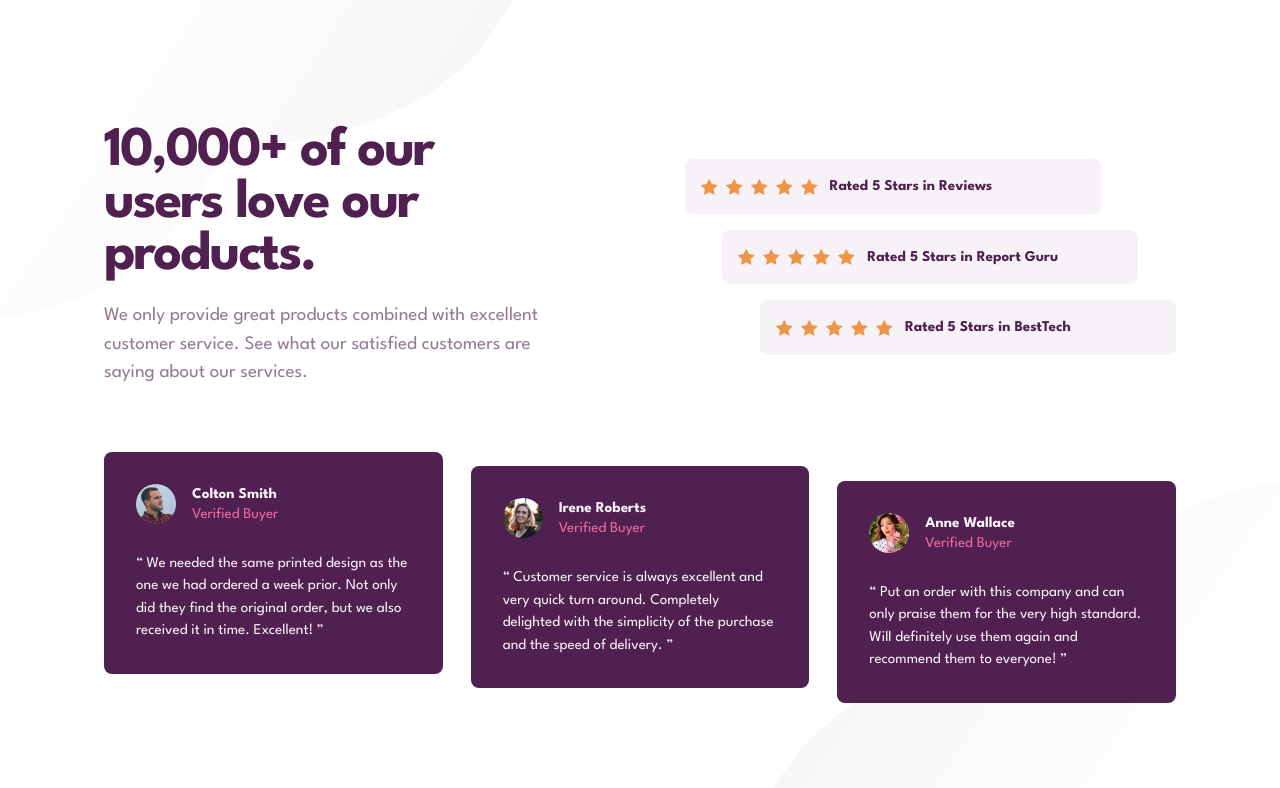
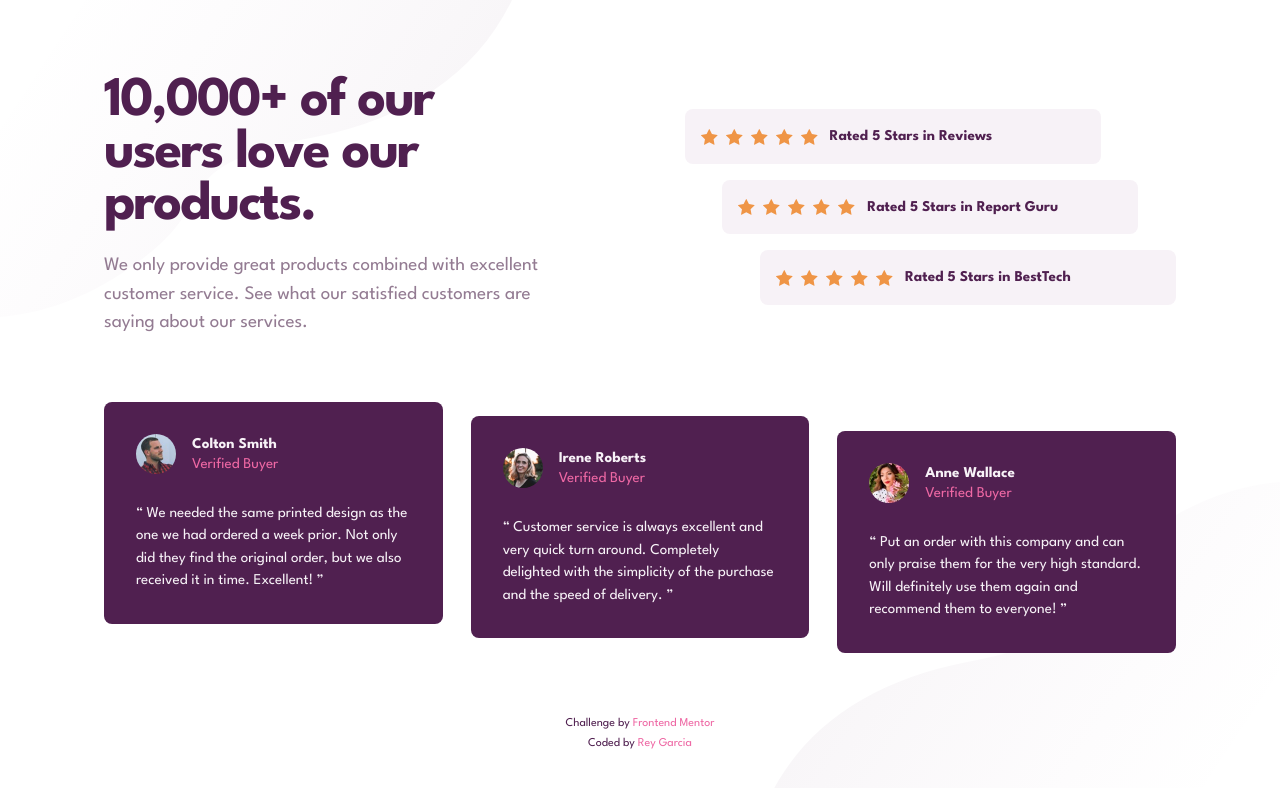
Before and after one commit to brandeth/learn-social-proof-section, a Nuxt app: page / in a window 1280 px wide. Shown: the top 788 px of the page. Built offline with nearby package versions, Linux system fonts and the light colour scheme.

Commit message:
added attribution

```diff
--- a/app.vue
+++ b/app.vue
@@ -1,5 +1,19 @@
 <template>
   <div class="Main">
     <SocialProofSection />
+    <footer>
+      <div class="attribution">
+        <div>
+          Challenge by
+          <a href="https://www.frontendmentor.io?ref=challenge" target="_blank"
+            >Frontend Mentor</a
+          >
+        </div>
+        <div>
+          Coded by
+          <a href="https://github.com/brandeth" target="_blank">Rey Garcia</a>
+        </div>
+      </div>
+    </footer>
   </div>
 </template>
--- a/assets/styles/main.scss
+++ b/assets/styles/main.scss
@@ -116,6 +116,28 @@ h6 {
   background-repeat: no-repeat;
   background-position: top 0% left 100%, bottom 0rem right 100%;
   background-size: 40vw 40vw;
+  gap: 4rem;
+
+  .attribution {
+    display: flex;
+    flex-direction: column;
+    align-items: center;
+    gap: 0.25rem;
+    color: var(--very-dark-magenta);
+    font-size: 0.75rem;
+    line-height: 1rem;
+    text-align: center;
+
+    a {
+      color: var(--soft-pink);
+      transition: all 0.3s ease-in-out;
+      text-decoration-color: transparent;
+    }
+
+    a:hover {
+      text-decoration-color: var(--soft-pink);
+    }
+  }
 }
 
 .SocialProofSection {
@@ -231,8 +253,8 @@ h6 {
 @media screen and (min-width: 997px) {
   .Main {
     // add background image bg-patter-bottom-desktop.svg and bg-pattern-top-desktop.svg
-    background-image: url("../../public/bg-pattern-top-desktop.svg"),
-      url("../../public/bg-pattern-bottom-desktop.svg");
+    background-image: url("/bg-pattern-top-desktop.svg"),
+      url("/bg-pattern-bottom-desktop.svg");
     background-repeat: no-repeat;
     background-position: top 0rem right 100%, bottom 0rem left 100%;
     background-size: 40vw, 40vw;
@@ -250,8 +272,6 @@ h6 {
     &-cardList {
       gap: 1.75rem;
       grid-template-columns: 1fr 1fr 1fr;
-      // align-items: flex-start;
-      // display: flex;
     }
 
     &-cardItem {
```
